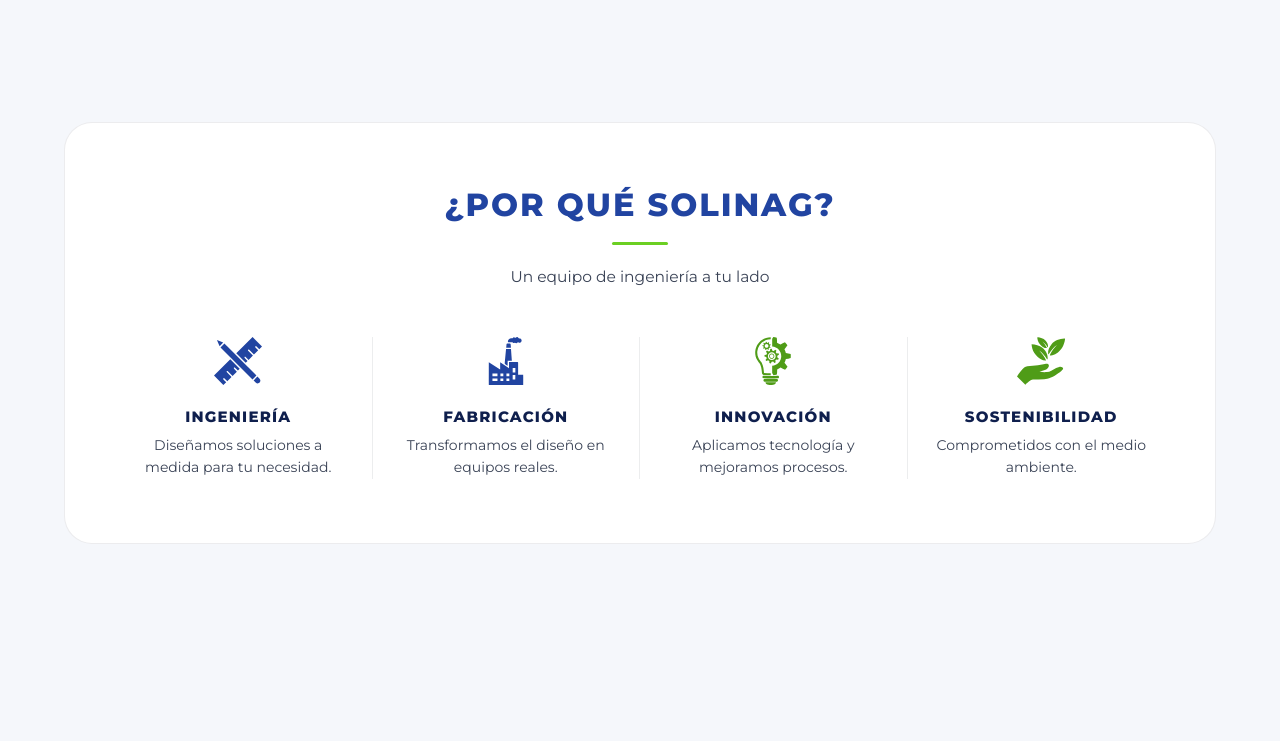
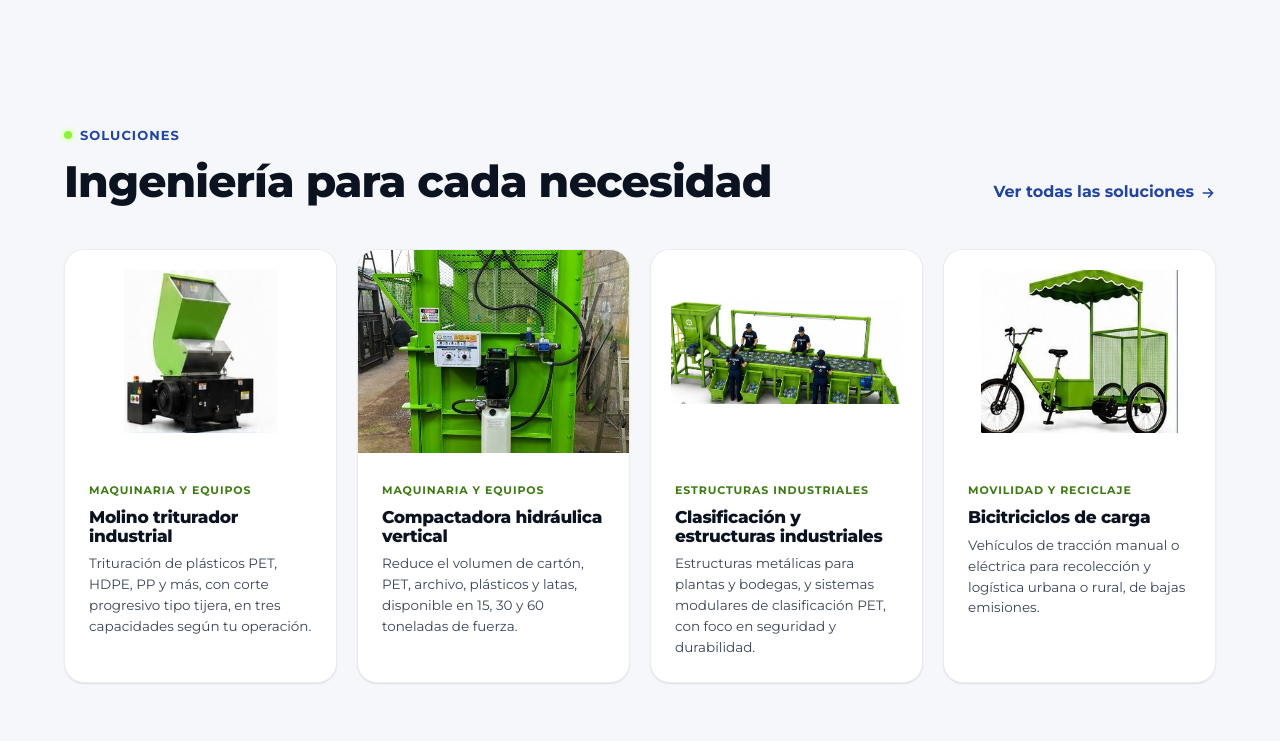
Before and after one commit to Manuuell/solinag-web, an Astro site: page / in a window 1280 px wide. Shown: the part 1780-2521 px from the top of the page. Built offline with nearby package versions, Linux system fonts and the light colour scheme; Astro itself is replaced by a stand-in of ours.

Commit message:
refactor(portada): quitar el bloque de pilares duplicado
"¿Por qué SOLINAG?" repetía, palabra por palabra, los mismos cuatro
conceptos (Ingeniería, Fabricación, Innovación, Sostenibilidad) que ya
cubre "Lo que nos define" en Nosotros. Alguien que pasaba de Inicio a
Nosotros veía el mismo bloque dos veces.

Se retira de la portada y queda una sola vez, en Nosotros. De paso
resuelve que la portada encadenaba dos secciones de icono+título+texto
en columnas (EJES y este bloque) una detrás de otra.

```diff
--- a/src/pages/index.astro
+++ b/src/pages/index.astro
@@ -46,18 +46,6 @@ const EJES = [
     titulo: "Sostenibilidad",
     texto: "Tecnología para reciclaje, aprovechamiento de recursos y economía circular con impacto ambiental positivo.",
   },
-];
-
-// Los cuatro porqués. Igual que en los EJES, `color` es la clase del icono:
-// azul para lo que se diseña y se fabrica, verde para lo que innova y sostiene.
-// El verde es green-700 y no el corporativo green-500 porque estos iconos van
-// sobre fondo claro, donde green-500 da 1.4:1 y desaparece; a un icono WCAG le
-// pide 3:1, que es justo lo que cubre green-700.
-const PORQUE = [
-  { icono: "llave", color: "text-blue-600", titulo: "Ingeniería", texto: "Diseñamos soluciones a medida para tu necesidad." },
-  { icono: "fabrica", color: "text-blue-600", titulo: "Fabricación", texto: "Transformamos el diseño en equipos reales." },
-  { icono: "bombilla", color: "text-green-700", titulo: "Innovación", texto: "Aplicamos tecnología y mejoramos procesos." },
-  { icono: "hoja", color: "text-green-700", titulo: "Sostenibilidad", texto: "Comprometidos con el medio ambiente." },
 ];
 
 const CHIPS_HERO = [
@@ -269,62 +257,6 @@ const CHIPS_HERO = [
     </Contenedor>
   </Seccion>
 
-  {/* "¿Por qué SOLINAG?" sigue el mismo material de marca que los EJES de
-      arriba: columnas separadas por línea, sin tarjetas y con el icono
-      desnudo — fuera la cápsula redonda que llevaba antes.
-
-      Estaba sobre una banda azul oscuro; pasa a fondo claro, que es el uso
-      preferente del manual. Para que no se funda con las dos secciones claras
-      que la rodean, el bloque va en una tarjeta blanca sobre el gris de
-      página: separa sin recurrir otra vez al oscuro. */}
-  <Seccion>
-    <Contenedor>
-      <div class="reveal rounded-lg border border-line bg-surface px-6 py-14 md:px-10 md:py-16">
-        <div class="mb-12 text-center">
-          <h2 class="text-[clamp(22px,3vw,32px)] font-extrabold tracking-[0.06em] text-blue-600 uppercase">
-            ¿Por qué SOLINAG?
-          </h2>
-          {/* La regla corta bajo el título, del material de marca. Es
-              decorativa, pero green-500 sobre blanco no se ve: green-600 la
-              deja visible sin salirse de la escala del verde corporativo. */}
-          <span
-            class="mx-auto mt-5 block h-[3px] w-14 rounded-full bg-green-600"
-            aria-hidden="true"
-          ></span>
-          <p class="mx-auto mt-5 max-w-[46ch] text-[15.5px] text-ink-soft">
-            Un equipo de ingeniería a tu lado
-          </p>
-        </div>
-
-        {/* Los separadores solo entran en la fila de cuatro: con dos columnas
-            el `divide-x` le pintaría un borde suelto al primero de la segunda
-            fila, y apilado no significaría nada. */}
-        <div
-          class="reveal-stagger grid gap-12 sm:grid-cols-2 sm:gap-y-14
-                 lg:grid-cols-4 lg:gap-0 lg:divide-x lg:divide-line"
-        >
-          {PORQUE.map((p, i) => (
-            <div class="reveal px-6 text-center" style={`--i:${i}`}>
-              <div
-                class:list={[
-                  "mb-6 transition-transform duration-500 ease-spring hover:scale-105",
-                  "[&_svg]:mx-auto [&_svg]:h-12 [&_svg]:w-12",
-                  p.color,
-                ]}
-              >
-                <Icono nombre={p.icono} />
-              </div>
-              <h3 class="mb-2.5 text-[15px] font-extrabold tracking-[0.08em] text-blue-900 uppercase">
-                {p.titulo}
-              </h3>
-              <p class="mx-auto max-w-[24ch] text-[14px] text-ink-soft">{p.texto}</p>
-            </div>
-          ))}
-        </div>
-      </div>
-    </Contenedor>
-  </Seccion>
-
   <Seccion>
     <Contenedor>
       <div class="reveal mb-11 flex flex-wrap items-end justify-between gap-5">
```
